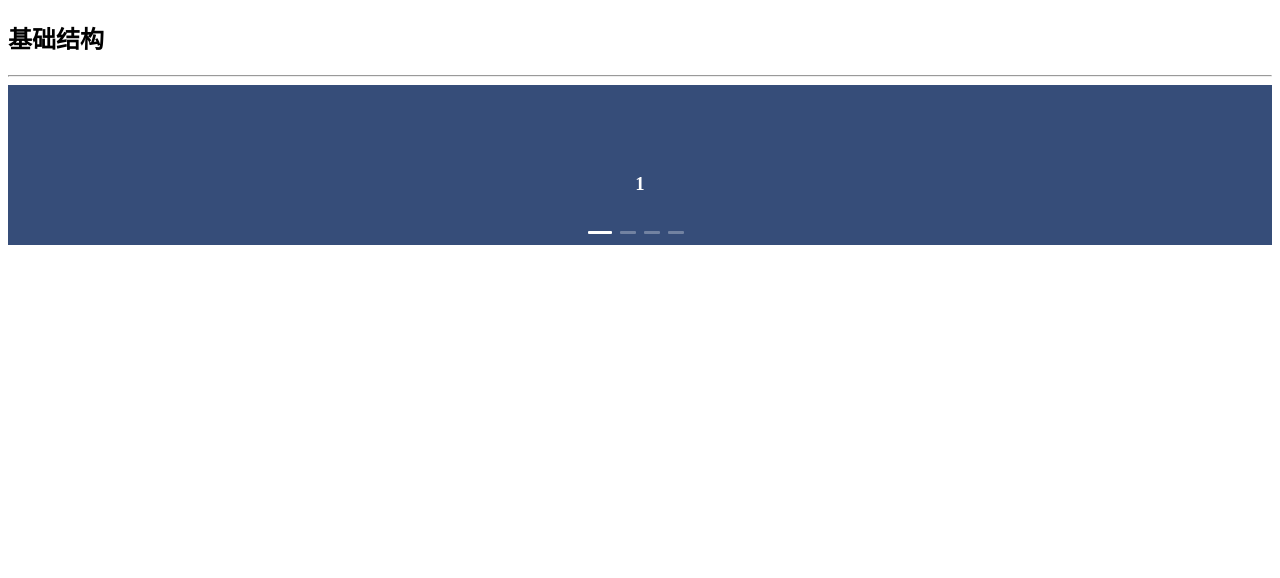
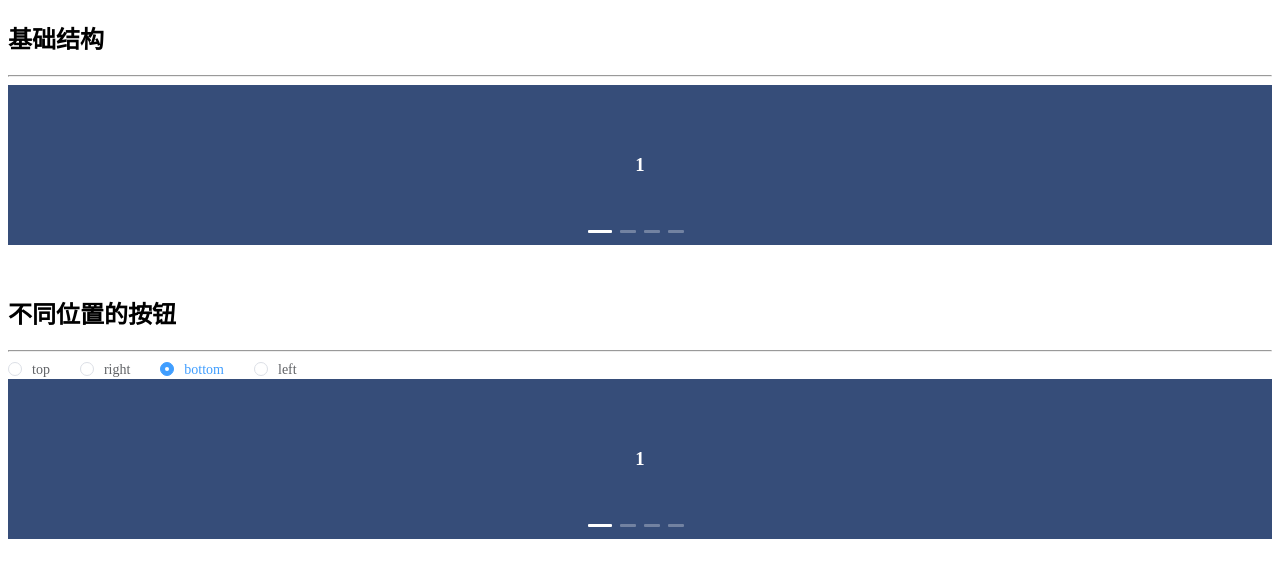
Before and after one commit to guapi233/antDesign-fake, a Vue app: page /Carousel in a window 1280 px wide. Shown: the top 578 px of the page. Built offline with nearby package versions, Linux system fonts and the light colour scheme.

Commit message:
updated:Carousel组件不同位置的按钮

```diff
--- a/components/Carousel.vue
+++ b/components/Carousel.vue
@@ -1,9 +1,9 @@
 <template>
   <div class="c-carousel" ref="carousel">
-    <div class="c-carousel__wrapper" :style="{ ...wrapperSize, ...handleSlide }">
+    <div class="c-carousel__wrapper" :style="{ ...wrapperSize, ...handleSlide }" ref="wrapper">
       <slot></slot>
     </div>
-    <ul class="c-carousel__dotlist">
+    <ul class="c-carousel__dotlist" :class="`c-carousel--dotPosition__${ dotPosition }`">
       <li
         class="dot-item"
         v-for="(item, index) in dotList"
@@ -20,6 +20,12 @@
 <script>
 export default {
   name: "CCarousel",
+  props: {
+    dotPosition: {
+      type: String,
+      default: "bottom",
+    },
+  },
   data() {
     return {
       itemWidth: 0, // 单个展示项的宽
@@ -31,11 +37,26 @@ export default {
     };
   },
   computed: {
+    // 走马灯是否向右滑动
+    isRightSlide() {
+      return ["top", "bottom"].includes(this.dotPosition);
+    },
+    // 走马灯是否向上滑动
+    isTopSlide() {
+      return ["left", "right"].includes(this.dotPosition);
+    },
     // 处理展示变化
     handleSlide() {
+      // 判断变化方式以及方向
+      if (this.isRightSlide) {
         return {
           transform: `translateX(-${(this.curActive + 1) * this.itemWidth}px)`,
         };
+      } else if (this.isTopSlide) {
+        return {
+          transform: `translateY(-${(this.curActive + 1) * this.itemHeight}px)`,
+        };
+      }
     },
     // 控制按钮长度
     dotList() {
@@ -45,27 +66,48 @@ export default {
     },
   },
   methods: {
+    // 计算布局
+    calculateLayout() {
+      if (this.isRightSlide) {
+        this.$refs["wrapper"].style.display = "flex";
+      } else {
+        this.$refs["wrapper"].style.display = "block";
+      }
+    },
     // 初始化包裹宽高
     initWrapperSize() {
-      // 为插槽内的元素设置固定宽高与排列方式
-      this.$slots.default.forEach((item) => {
-        item.elm.style.width = this.$refs["carousel"].clientWidth + "px";
-        item.elm.style.display = "inline-block";
-        // item.elm.style.height = this.$refs["carousel"].clientHeight + "px";
-      });
+      // 为插槽内的元素设置固定宽与排列方式
+      this.calculateLayout();
 
-      // 计算总包裹层总宽高
+      // 计算单元素高度与总包裹层总宽高
       let itemCount = this.$slots.default.length;
+
       this.itemWidth = this.$refs["carousel"].clientWidth;
-      this.itemHeight = this.$refs["carousel"].clientHeight;
+      this.itemHeight = this.$refs[
+        "carousel"
+      ].children[0].children[0].clientHeight;
+
       this.itemCountWidth = this.$refs["carousel"].clientWidth * itemCount;
       this.itemCountHeight = this.$refs["carousel"].clientHeight * itemCount;
 
+      // 为单个元素添加宽高
+      this.$slots.default.forEach((item) => {
+        item.elm.style.width = this.itemWidth + "px";
+        item.elm.style.height = this.itemHeight + "px";
+      });
+
+      // 为外层包裹添加宽高
+      if (this.isRightSlide) {
         this.wrapperSize = { width: this.itemCountWidth + "px" };
-      console.log(this.wrapperSize);
+      } else if (this.isTopSlide) {
+        this.wrapperSize = { Height: this.itemCountHeight + "px" };
+      }
+
+      // 给最外层元素设置固定高度，方便配合overflow裁切可视区
+      this.$refs["carousel"].style.height = this.itemHeight + "px";
     },
-    // 初始化内容布局
-    initLayout() {
+    // 初始化元素数量
+    initItemCount() {
       this.$slots.default.unshift({
         ...this.$slots.default[this.$slots.default.length - 1],
       });
@@ -73,9 +115,25 @@ export default {
       this.$slots.default.push({ ...this.$slots.default[1] });
     },
   },
+  watch: {
+    dotPosition(newVal, oldVal) {
+      // 重新计算元素数量
+      this.initItemCount();
+
+      // 重新计算布局
+      this.calculateLayout();
+
+      // 重新金酸包裹层高度
+      if (this.isRightSlide) {
+        this.wrapperSize = { width: this.itemCountWidth + "px" };
+      } else if (this.isTopSlide) {
+        this.wrapperSize = { height: this.itemCountHeight + "px" };
+      }
+    },
+  },
   created() {
     // 初始化内容布局方式
-    this.initLayout();
+    this.initItemCount();
     window.addEventListener("resize", this.initWrapperSize);
   },
   mounted() {
@@ -96,20 +154,13 @@ export default {
 
   &__dotlist {
     position: absolute;
-    bottom: 12px;
-    left: 50%;
-    transform: translateX(-50%);
     list-style: none;
     padding: 0;
-    display: flex;
     margin: 0;
 
     .dot-item {
-      margin-right: 8px;
-
       .dot-btn {
-        width: 16px;
-        height: 3px;
+        display: block;
         font-size: 0;
         color: transparent;
         background: #fff;
@@ -121,6 +172,33 @@ export default {
         outline: none;
       }
     }
+  }
+}
+
+// 不同的按钮位置
+.c-carousel--dotPosition__top {
+  display: flex;
+  top: 12px;
+  left: 50%;
+  transform: translateX(-50%);
+}
+
+.c-carousel--dotPosition__bottom {
+  display: flex;
+  bottom: 12px;
+  left: 50%;
+  transform: translateX(-50%);
+}
+
+.c-carousel--dotPosition__top,
+.c-carousel--dotPosition__bottom {
+  .dot-item {
+    margin-right: 8px;
+    .dot-btn {
+      width: 16px;
+      height: 3px;
+    }
+  }
 
   .is-active {
     .dot-btn {
@@ -129,5 +207,35 @@ export default {
     }
   }
 }
+
+.c-carousel--dotPosition__left {
+  left: 12px;
+  top: 50%;
+  transform: translateY(-50%);
+}
+
+.c-carousel--dotPosition__right {
+  right: 12px;
+  top: 50%;
+  transform: translateY(-50%);
+}
+
+.c-carousel--dotPosition__left,
+.c-carousel--dotPosition__right {
+  .dot-item {
+    margin-bottom: 8px;
+    .dot-btn {
+      padding: 0;
+      width: 3px;
+      height: 16px;
+    }
+  }
+
+  .is-active {
+    .dot-btn {
+      height: 24px;
+      opacity: 1;
+    }
+  }
 }
 </style>
--- a/examples/test/Carousel.vue
+++ b/examples/test/Carousel.vue
@@ -2,6 +2,29 @@
   <div class="carousel-test">
     <blockarea title="基础结构">
       <c-carousel>
+        <div class="item">
+          <h3>1</h3>
+        </div>
+        <div class="item">
+          <h3>2</h3>
+        </div>
+        <div class="item">
+          <h3>3</h3>
+        </div>
+        <div class="item">
+          <h3>4</h3>
+        </div>
+      </c-carousel>
+    </blockarea>
+
+    <blockarea title="不同位置的按钮">
+      <c-radio-group v-model="dotPosition">
+        <c-radio label="top"></c-radio>
+        <c-radio label="right"></c-radio>
+        <c-radio label="bottom"></c-radio>
+        <c-radio label="left"></c-radio>
+      </c-radio-group>
+      <c-carousel :dotPosition="dotPosition">
         <div class="item">
           <h3>1</h3>
         </div>
@@ -22,6 +45,11 @@
 <script>
 export default {
   name: "Carousel",
+  data() {
+    return {
+      dotPosition: "bottom",
+    };
+  },
 };
 </script>
 
@@ -34,5 +62,9 @@ export default {
   overflow: hidden;
   color: white;
   font-weight: 600;
+
+  h3 {
+    margin: 0;
+  }
 }
 </style>
```
Also changed, not shown: 1 other file (tests, documents, lock files or other folders). Lines whose indentation alone changed are shown as unchanged.
